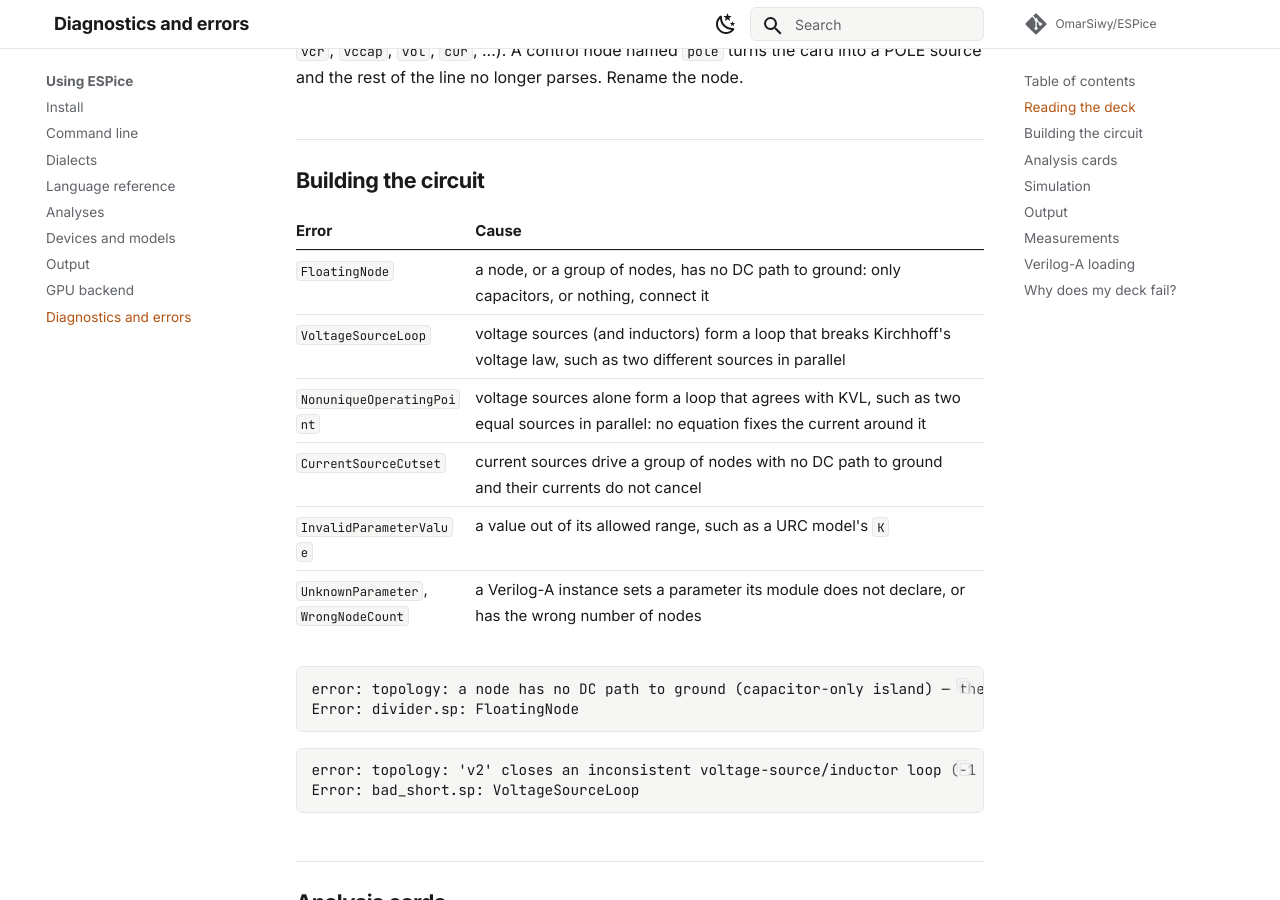
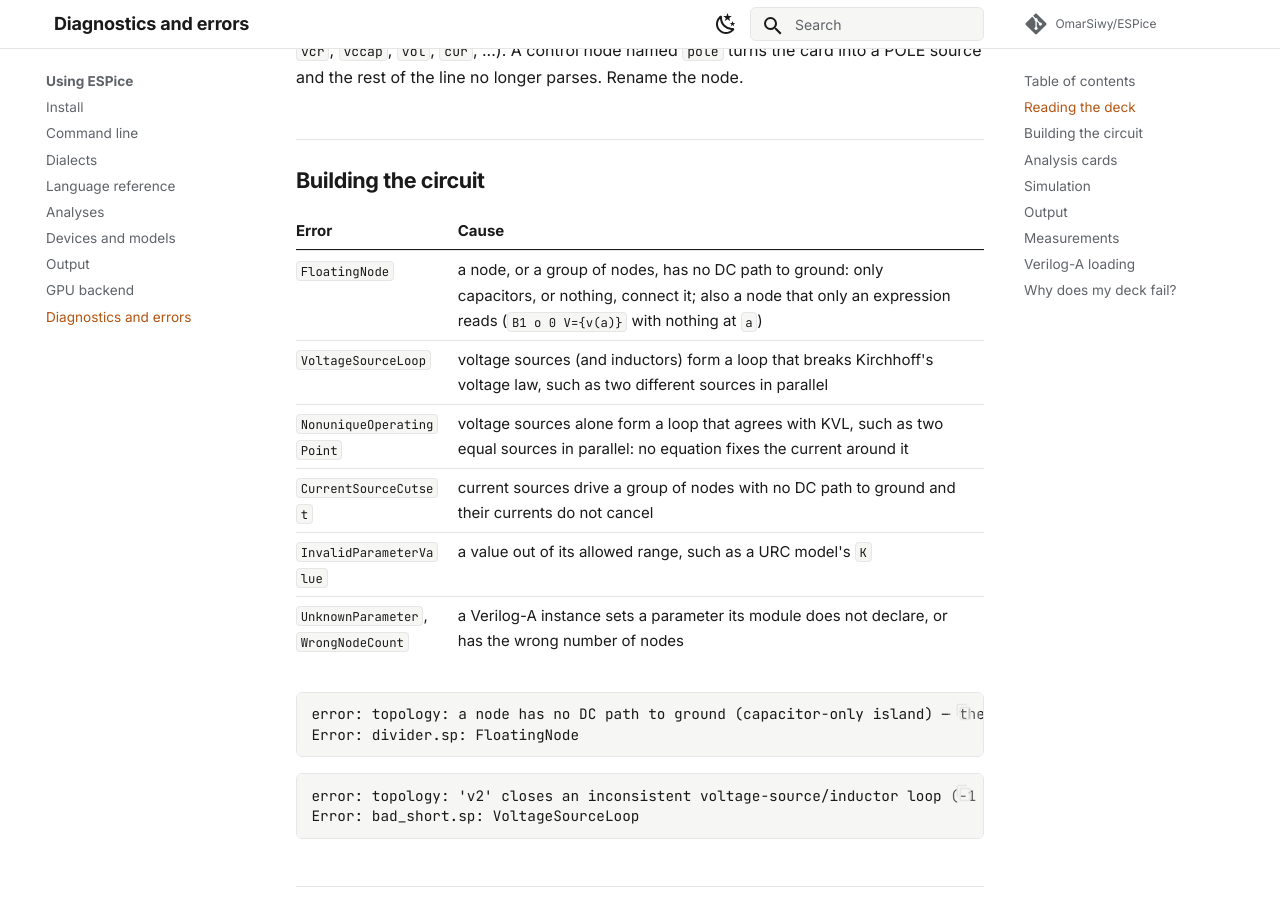
Before and after one commit to OmarSiwy/ESPice, an MkDocs documentation site: the page built from docs/using/diagnostics.md, in a window 1280 px wide and 900 px high, scrolled down 1386 px. Built offline with MkDocs 1.6.1 and Material for MkDocs 9.7.7, drawn with Linux system fonts in a browser that asks for light colours; comment, search, counter and statistics services are not loaded.

Commit message:
frontend: a node only an expression reads is a FloatingNode (#92)
B1 o2 0 V={v(a)+1} with nothing at a left a's KCL row empty: .op published, .ac and
.hb 1k 2 said Singular, .tran TimestepTooSmall, and multi-tone HB read an index that was
never written. Every netlist net with a row must be some element's pin; the deck is now
refused before any analysis. Fixtures invalid/floating_sense_node_{op,hb} (ngspice 45:
singular matrix, check node a). The dev page records the topology divergences.

```diff
--- a/docs/using/diagnostics.md
+++ b/docs/using/diagnostics.md
@@ -43,7 +43,7 @@ and the rest of the line no longer parses. Rename the node.
 
 | Error | Cause |
 |---|---|
-| `FloatingNode` | a node, or a group of nodes, has no DC path to ground: only capacitors, or nothing, connect it |
+| `FloatingNode` | a node, or a group of nodes, has no DC path to ground: only capacitors, or nothing, connect it; also a node that only an expression reads (`B1 o 0 V={v(a)}` with nothing at `a`) |
 | `VoltageSourceLoop` | voltage sources (and inductors) form a loop that breaks Kirchhoff's voltage law, such as two different sources in parallel |
 | `NonuniqueOperatingPoint` | voltage sources alone form a loop that agrees with KVL, such as two equal sources in parallel: no equation fixes the current around it |
 | `CurrentSourceCutset` | current sources drive a group of nodes with no DC path to ground and their currents do not cancel |
```
Also changed, not shown: CHANGELOGS.md (+1 -0 lines), dev/analysis/operating-point-homotopy.md (+14 -0 lines), 7 other files.
